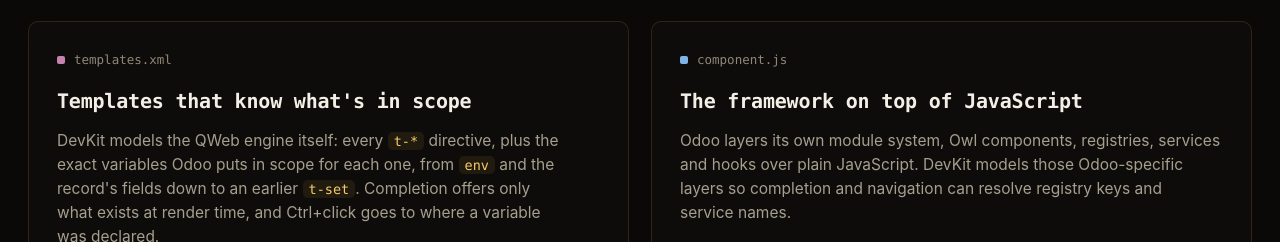
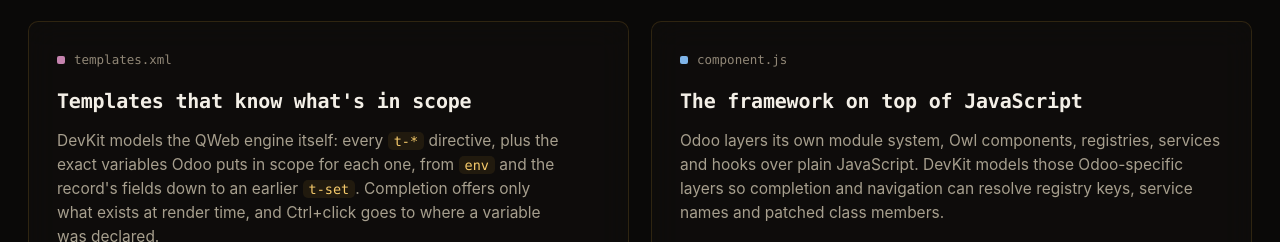
Before and after one commit to odonexus/odoo-devkit, a plain HTML site: page index.html in a window 1280 px wide. Shown: the part 2343-2585 px from the top of the page. Drawn offline with Linux system fonts and the light colour scheme; grey boxes are pictures that could not be loaded.

Commit message:
feat: add more contents

```diff
--- a/index.html
+++ b/index.html
@@ -1875,13 +1875,15 @@
                         <h3>The framework on top of JavaScript</h3>
                         <p>Odoo layers its own module system, Owl components, registries, services and
                             hooks over plain JavaScript. DevKit models those Odoo-specific layers so
-                            completion and navigation can resolve registry keys and service names.</p>
+                            completion and navigation can resolve registry keys, service names and patched
+                            class members.</p>
                     </div>
                     <div class="feature-shot">
                         <div class="shot-slider">
                             <div class="shot-track">
                                 <img src="assets/img/js/component.gif" alt="Odoo DevKit completing and highlighting Owl component syntax" loading="lazy" draggable="false">
                                 <img src="assets/img/js/inline_template.gif" alt="Odoo DevKit completing an inline Owl template written as a tagged xml template literal" loading="lazy" draggable="false">
+                                <img src="assets/img/js/patching.gif" alt="Odoo DevKit showing override gutters and member support inside an Odoo JavaScript patch" loading="lazy" draggable="false">
                             </div>
                             <button type="button" class="preview-action" aria-label="Open screenshot preview">Open preview</button>
                         </div>
@@ -1941,6 +1943,7 @@
                                 <img src="assets/img/warning/directive_deprecated.png" alt="Odoo DevKit flagging t-esc and t-raw as deprecated in favor of t-out on an Odoo 16+ project" loading="lazy" draggable="false">
                                 <img src="assets/img/warning/sudo.png" alt="Odoo DevKit warning that sudo() bypasses access rights inside a public route" loading="lazy" draggable="false">
                                 <img src="assets/img/warning/template_attribute.png" alt="Odoo DevKit flagging a t-else with no preceding t-if/t-elif sibling" loading="lazy" draggable="false">
+                                <img src="assets/img/warning/invalid_model.png" alt="Odoo DevKit flagging a model outside the current addon's dependency chain" loading="lazy" draggable="false">
                             </div>
                             <button type="button" class="preview-action" aria-label="Open screenshot preview">Open preview</button>
                         </div>
```
Also changed, not shown: assets/img/js/patching.gif (added), assets/img/warning/invalid_model.png (added).
